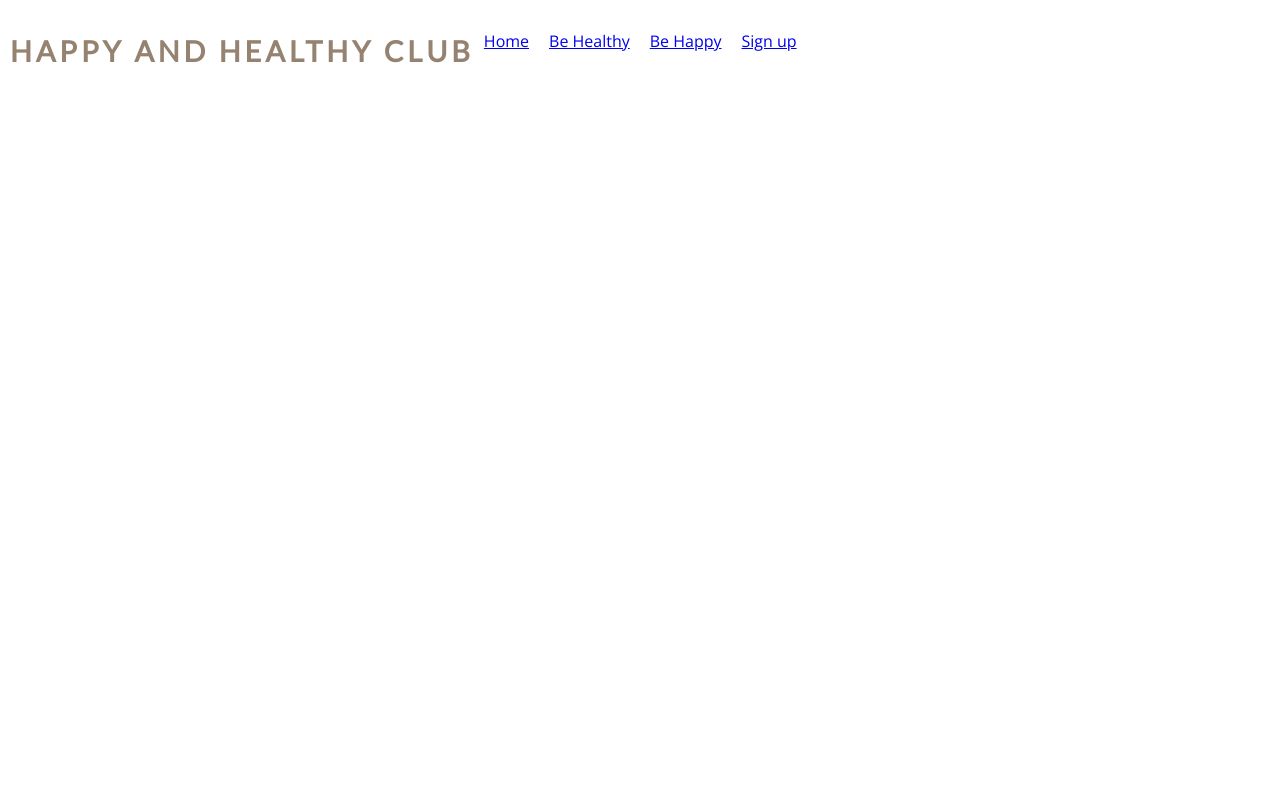
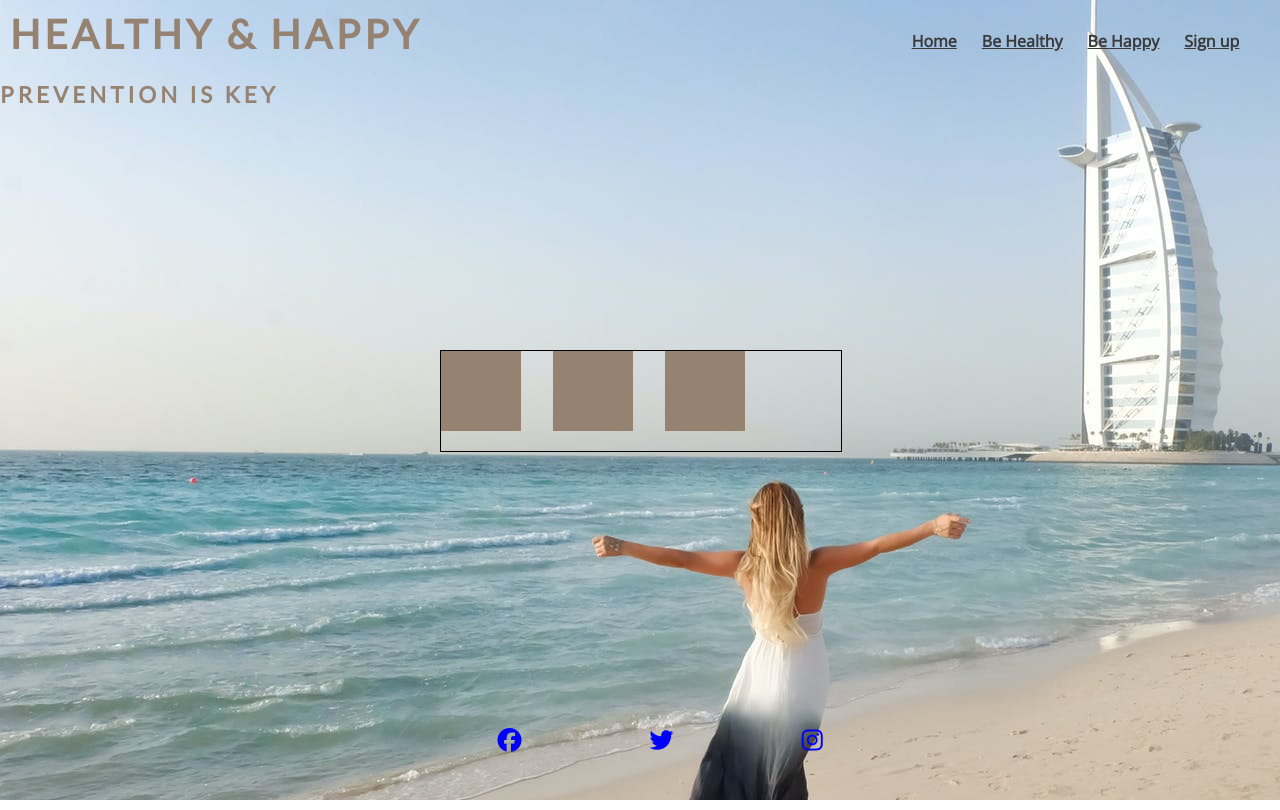
Before and after one commit to Code-Institute-Submissions/HG42022-Project1, a plain HTML site: page healthy.html in a window 1280 px wide. Drawn offline with nearby package versions, Linux system fonts and the light colour scheme.

Commit message:
replace the healthy header and footer from index file and add 3 squares

```diff
--- a/assets/css/style.css
+++ b/assets/css/style.css
@@ -96,18 +96,9 @@ nav {
     letter-spacing: 4px;
     font-weight: 900;
     text-align: center;
-}
-/* highlight important messages in promise-text*/
-.marker{
-    color:#a9621f;
-    font-weight: bold;
-    }
-
-.capital{
-    text-transform: uppercase;
-    color:#333333
 
 }
+
 /* style the hero image*/
 
 #image-home {
@@ -140,3 +131,30 @@ footer {
     padding: 4%;
     color: #0000FF;
 }
+
+/* style boxes+ containers for healthy*/
+
+#healthy{
+    text-align: center;
+}
+
+/* container-healthy centerd horizonatlly and vertically*/
+
+.container-healthy{
+    border: 1px solid black;
+    position: absolute;
+    width: 400px;
+    height: 100px;
+    left: 50%;
+    top: 50%;
+    margin-left: -200px;
+    margin-top: -50px;
+
+    }
+.box-healthy{
+    background-color: #958270;
+    display: inline-block;
+    height: 80px;
+    width: 80px;
+    margin-right: 7%;
+}
--- a/healthy.html
+++ b/healthy.html
@@ -5,44 +5,70 @@
     <meta charset="UTF-8">
     <meta http-equiv="X-UA-Compatible" content="IE=edge">
     <meta name="viewport" content="width=device-width, initial-scale=1.0">
-    <meta name="description" content=" A club for educating people about living happily and healthy">
+    <meta name="description" content=" A club for educating people about living healthy and happy">
     <meta name="keywords" content=" education, healthy, happy life">
-
     <link rel="stylesheet" href="assets/css/style.css">
     <title>Healthy Happy Club</title>
 </head>
 
-<body>
-    <header id="home">
-        <nav>
-            <h1>Happy and Healthy Club</h1>
-            <a href="#home" aria-label="go to the top of the page"> </a>
-            <a href="index.html" aria-label="go to the top of the page" target="_blank">Home</a>
-            <a href="healthy2.html" aria-label="go to be healthy page" target="_blank">Be Healthy</a>
-            <a href="be-happy.html" aria-label="go to be happy page" target="_blank">Be Happy</a>
-            <a href="signup.html" aria-label="go to sign up page" target="_blank">Sign up</a>
-        </nav>
+<!--the header-->
+<header>
+    <nav id="menu">
+        <a href="index.html">
+            <h1 id="logo">Healthy & Happy</h1>
+        </a>
+
+        <a class="push" href="index.html" aria-label="go to the top of the page">Home</a>
+        <a href="healthy.html" aria-label="go to be healthy page">Be Healthy</a>
+        <a href="happy.html" aria-label="go to be happy page">Be Happy</a>
+        <a href="signup.html" aria-label="go to sign up page">Sign up</a>
 </header>
+
+
+
+
 <main>
-  <h2></h2>
+    <h2> Prevention is key</h2>
 
-        <div></div>
-        <div></div>
+
+
+        <div class="container-healthy">
+            <div class="box-healthy"></a></div>
+            <div class="box-healthy"></div>
+            <div class="box-healthy"></div>
+
+        </div>
+        </div>
+
     </section>
 
     <!--this is the hero picture-->
-</section>
+    <!--home image-->
+    <figure>
+        <div id="image-home"></div>
+    </figure>
+
     <div class="container-hero">
     </div>
-<section>
-
-
+    <!--3box centered and a title: Prevention is Key !-->
+    <!--box-healthy  are the square !-->
+    </section>
 </main>
 
-    <!--footer with links to social media-->
 <footer>
+    <ul>
+        <li class="social-media"><a href="https://www.facebook.com/" target="_blank" rel="noopener"
+                aria-label="Find us on Facebook (link opens in a new tab)"><i class="fa-brands fa-facebook"></i></a>
+        </li>
+        <li class="social-media"><a href="https://twitter.com/" target="_blank" rel="noopener"
+                aria-label="Find us on Twitter"><i class="fa-brands fa-twitter"></i></a></li>
+        <li class="social-media"><a href="https://www.instagram.com/?hl=en" target="_blank" rel="noopener"
+                aria-label="Find us on Instagram"><i class="fa-brands fa-instagram"></i></a></li>
+    </ul>
+    <!-- font awesome script -->
+</footer>
+<script src="https://kit.fontawesome.com/4c409b2329.js" crossorigin="anonymous"></script>
 
-    </footer>
 </body>
 
 </html>
```
Also changed, not shown: index.html (+2 -2 lines), 1 other file. Lines whose indentation alone changed are shown as unchanged.
